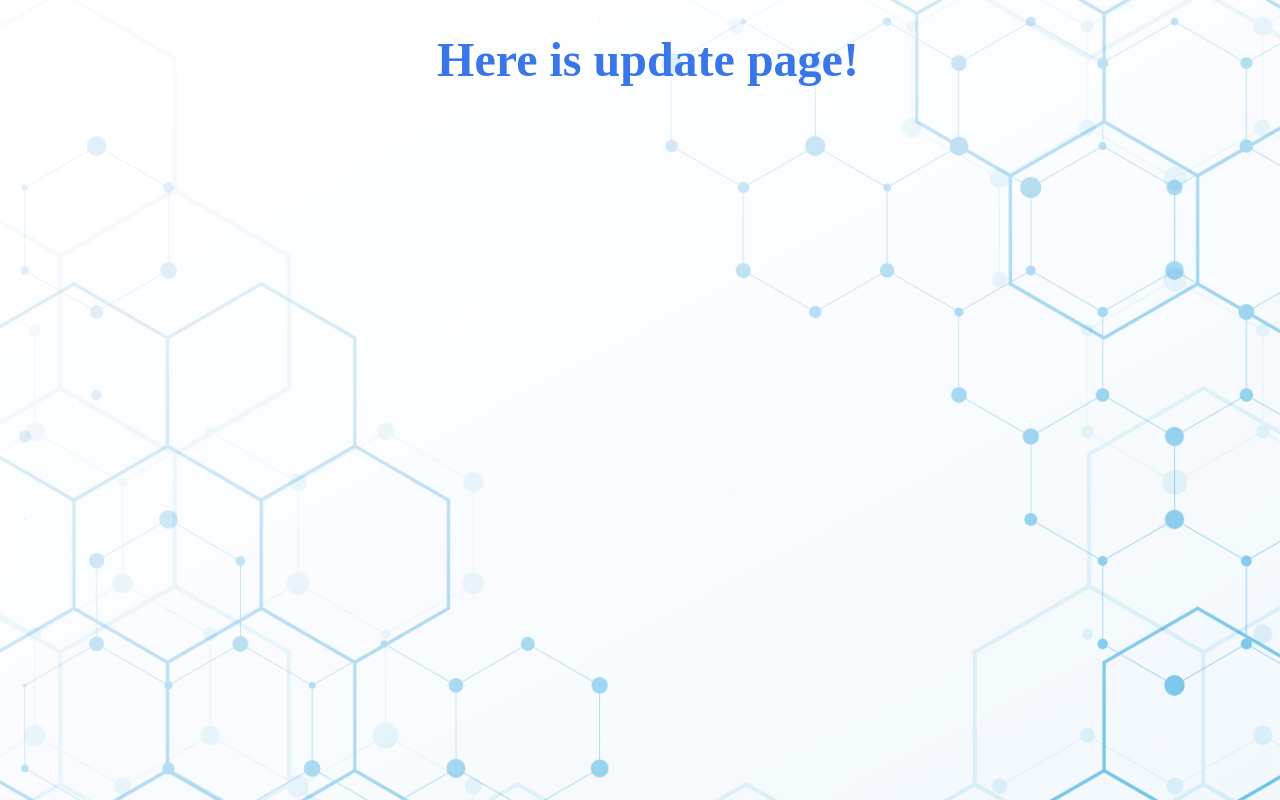
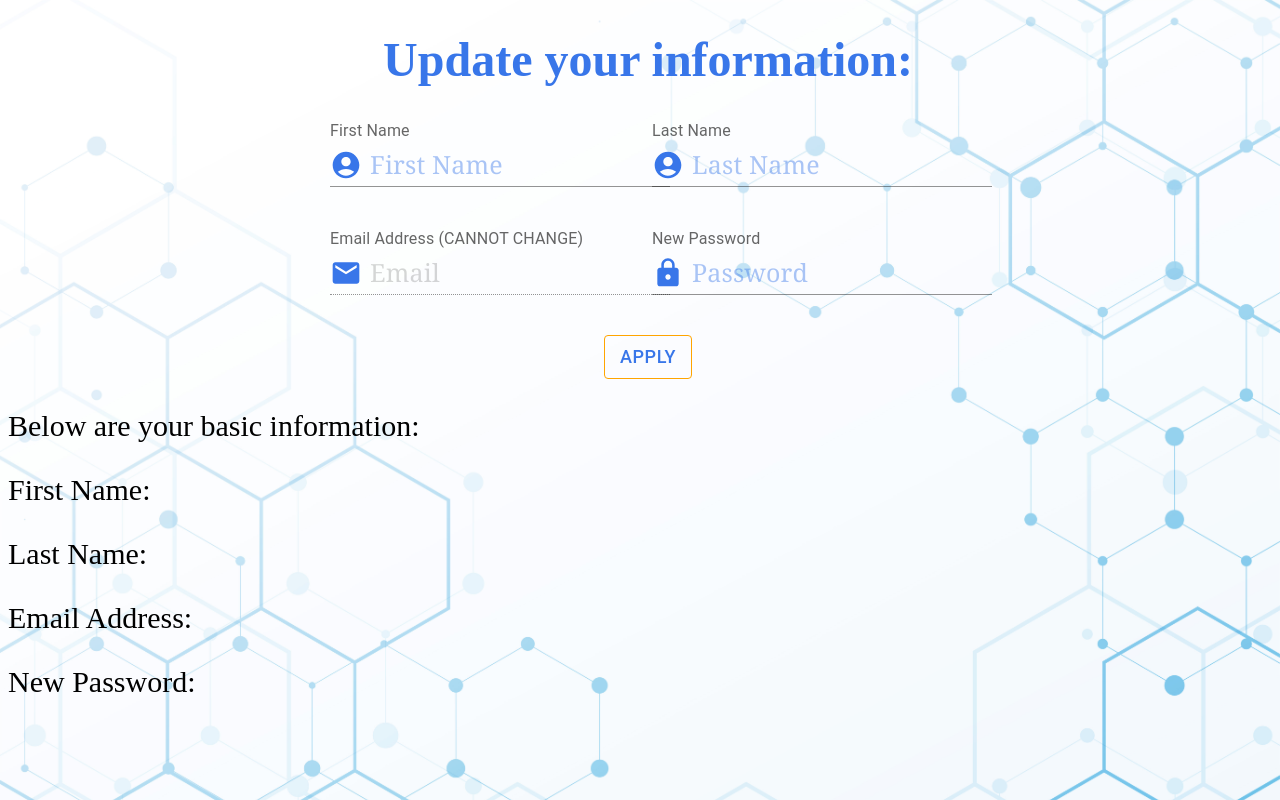
Before and after one commit to saipavan10-git/COVID-19-Vaccination-Portal, a React (Create React App) app in the folder covid-tracker/: page /update in a window 1280 px wide. Built offline with nearby package versions, Linux system fonts and the light colour scheme; no server answers; a web font is replaced by a local one.

Commit message:
update page

```diff
--- a/covid-tracker/src/pages/SearchResult.js
+++ /dev/null
@@ -1,3 +0,0 @@
-import React from "react";
-import { Button } from "@mui/material";
-import { Link } from "react-router-dom";
--- a/covid-tracker/src/pages/updateUser.js
+++ b/covid-tracker/src/pages/updateUser.js
@@ -1,10 +1,181 @@
 import React from "react";
 import { Button } from "@mui/material";
 import { Link } from "react-router-dom";
-function updateUser() {
+import { Formik, Form } from "formik";
+import InputLabel from "@mui/material/InputLabel";
+import InputAdornment from "@mui/material/InputAdornment";
+import AccountCircle from "@mui/icons-material/AccountCircle";
+import Input from "@mui/material/Input";
+import LockIcon from "@mui/icons-material/Lock";
+import EmailIcon from "@mui/icons-material/Email";
+import { styled } from '@mui/material/styles';
+import Box from '@mui/material/Box';
+import Paper from '@mui/material/Paper';
+import Grid from '@mui/material/Grid';
+const Item = styled(Paper)(({ theme }) => ({
+    backgroundColor: theme.palette.mode === 'dark' ? '#1A2027' : '#fff',
+    ...theme.typography.body2,
+    padding: theme.spacing(1),
+    textAlign: 'center',
+    color: theme.palette.text.secondary,
+}));
+function updateUser(props) {
     return (
         <>
-            <h1>Here is update page!</h1>
+            <div>
+                <h1>Update your information:</h1>
+                <Formik
+                    enableReinitialize
+                    initialValues={{ fName: props.name, lName: props.name2, email: props.email, password: "" }}
+                    onSubmit={(values) => {
+                        console.log(values);
+                    }}
+                >
+                    {({ values, handleChange, handleSubmit, errors, touched }) => (
+                        <Form onSubmit={handleSubmit}>
+                            <Grid container spacing={1} justifyContent="center">
+                                <Grid item xs={3}>
+                                    <InputLabel htmlFor="input-with-icon-adornment">First Name</InputLabel>
+                                    <Input
+                                        onChange={(e) => { handleChange(e) }}
+                                        value={values.fName}
+                                        inputProps={{
+                                            style: {
+                                                fontSize: "25px",
+                                                fontFamily: "Georgia",
+                                                color: "#3876e9",
+                                                width: "300px",
+                                            },
+                                        }}
+                                        name="fName"
+                                        placeholder="First Name"
+                                        type="string"
+                                        startAdornment={
+                                            <InputAdornment position="start">
+                                                <AccountCircle
+                                                    style={{ fontSize: "32px", color: "#3876e9" }}
+                                                />
+                                            </InputAdornment>
+                                        }
+                                    />
+
+
+                                    <div style={{ marginTop: "20px" }}></div>
+
+                                </Grid>
+                                <Grid item xs={3}>
+                                    <InputLabel htmlFor="input-with-icon-adornment">Last Name</InputLabel>
+                                    <Input
+                                        onChange={(e) => { handleChange(e) }}
+                                        value={values.lName}
+                                        inputProps={{
+                                            style: {
+                                                fontSize: "25px",
+                                                fontFamily: "Georgia",
+                                                color: "#3876e9",
+                                                width: "300px",
+                                            },
+                                        }}
+                                        name="lName"
+                                        placeholder="Last Name"
+                                        type="String"
+                                        startAdornment={
+                                            <InputAdornment position="start">
+                                                <AccountCircle
+                                                    style={{ fontSize: "32px", color: "#3876e9" }}
+                                                />
+                                            </InputAdornment>
+                                        }
+                                    />
+                                </Grid>
+                            </Grid>
+                            <div style={{ marginTop: "20px" }}></div>
+                            <Grid container spacing={1} justifyContent="center">
+                                <Grid item xs={3}>
+
+                                    <InputLabel htmlFor="input-with-icon-adornment">Email Address (CANNOT CHANGE)</InputLabel>
+                                    <Input
+                                        onChange={(e) => { handleChange(e) }}
+                                        value={values.email}
+                                        inputProps={{
+                                            style: {
+                                                fontSize: "25px",
+                                                fontFamily: "Georgia",
+                                                color: "#3876e9",
+                                                width: "300px",
+                                            },
+                                        }}
+                                        disabled
+                                        name="email"
+                                        placeholder="Email"
+                                        type="email"
+                                        startAdornment={
+                                            <InputAdornment position="start">
+                                                <EmailIcon
+                                                    style={{ fontSize: "32px", color: "#3876e9" }}
+                                                />
+                                            </InputAdornment>
+                                        }
+                                    />
+                                </Grid>
+                                {/* make space between email and password input */}
+                                <div style={{ marginTop: "20px" }}></div>
+                                <Grid item xs={3}>
+                                    {/* input password */}
+
+                                    <InputLabel htmlFor="input-with-icon-adornment">New Password</InputLabel>
+                                    <Input
+
+                                        onChange={(e) => { handleChange(e) }}
+                                        value={values.password}
+                                        inputProps={{
+                                            style: {
+                                                fontSize: "25px",
+                                                fontFamily: "Georgia",
+                                                color: "#3876e9",
+                                                width: "300px",
+                                            },
+                                        }}
+                                        type="password"
+                                        name="password"
+                                        placeholder="Password"
+                                        startAdornment={
+                                            <InputAdornment position="start">
+                                                <LockIcon style={{ fontSize: "32px", color: "#3876e9" }} />
+                                            </InputAdornment>
+                                        }
+                                    />
+                                </Grid>
+                            </Grid>
+                            {/* make space between email and password input */}
+                            <div style={{ marginTop: "40px" }}></div>
+                            <div className="inputStyle">
+                                {/* submit button */}
+                                <Button
+                                    variant="outlined"
+                                    style={{
+                                        fontSize: "18px",
+                                        color: "#3876e9",
+                                        borderColor: "orange",
+
+                                    }}
+                                    type="submit"
+                                >
+                                    Apply
+                                </Button>
+                            </div>
+                        </Form>
+                    )}
+                </Formik>
+
+
+
+                <p>Below are your basic information:</p>
+                <p>First Name: {props.name}</p>
+                <p>Last Name: {props.name2}</p>
+                <p>Email Address: {props.email}</p>
+                <p>New Password: </p>
+            </div>
         </>
     );
 }
```
Also changed, not shown: 2 other files (tests, documents, lock files or other folders).
